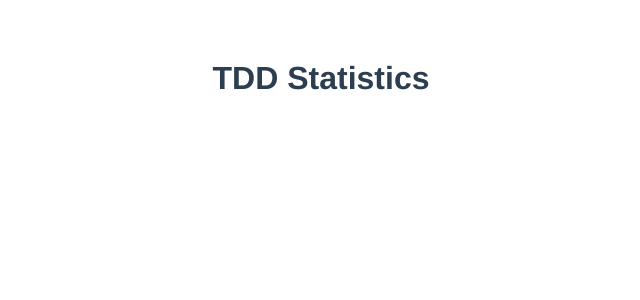
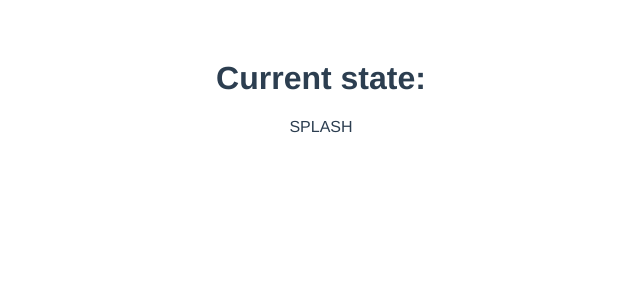
Before and after one commit to ProAgileAB/TDDStats, a Vue app: page / in a window 1280 px wide. Shown: the top 300 px of the page, without its empty margins (319-959 px from the left). Built offline with nearby package versions, Linux system fonts and the light colour scheme.

Commit message:
Start implementing Pages component

```diff
--- a/src/App.vue
+++ b/src/App.vue
@@ -1,16 +1,16 @@
 <template>
   <div id="app">
-    <HelloWorld msg="TDD Statistics"/>
+    <Pages msg="TDD Statistics"/>
   </div>
 </template>
 
 <script>
-import HelloWorld from './components/HelloWorld.vue'
+import Pages from './components/Pages.vue'
 
 export default {
   name: 'App',
   components: {
-    HelloWorld
+    Pages
   }
 }
 </script>
--- a/src/components/HelloWorld.vue
+++ /dev/null
@@ -1,32 +0,0 @@
-<template>
-  <div class="hello">
-    <h1>{{ msg }}</h1>
-  </div>
-</template>
-
-<script>
-export default {
-  name: 'HelloWorld',
-  props: {
-    msg: String
-  }
-}
-</script>
-
-<!-- Add "scoped" attribute to limit CSS to this component only -->
-<style scoped>
-h3 {
-  margin: 40px 0 0;
-}
-ul {
-  list-style-type: none;
-  padding: 0;
-}
-li {
-  display: inline-block;
-  margin: 0 10px;
-}
-a {
-  color: #42b983;
-}
-</style>
--- /dev/null
+++ b/src/components/Pages.js
@@ -0,0 +1,12 @@
+import { shallowMount } from '@vue/test-utils'
+import Pages from '@/components/Pages.vue'
+
+describe('Pages.vue', () => {
+  it('starts in SPLASH state', () => {
+    const state = 'SPLASH'
+    const wrapper = shallowMount(Pages, {
+      propsData: { msg }
+    })
+    expect(wrapper.text()).toMatch(msg)
+  })
+})
--- /dev/null
+++ b/src/components/Pages.vue
@@ -0,0 +1,41 @@
+<template>
+  <div>
+    <h1>Current state:</h1>
+    <p>{{ state }}</p>
+    <!--  <Session v-if="state === SESSION"/>-->
+    <!--  <Result v-if="state === RESULT"/>-->
+    <!--  <Splash v-if="state === SPLASH"/>-->
+  </div>
+</template>
+
+<script>
+const SPLASH = "SPLASH"
+// const SESSION = "SESSION"
+// const RESULT = "RESULT"
+
+export default {
+  name: 'Pages',
+  data: function() {
+    return {
+      state: SPLASH
+    }
+  }
+}
+</script>
+
+<style scoped>
+h3 {
+  margin: 40px 0 0;
+}
+ul {
+  list-style-type: none;
+  padding: 0;
+}
+li {
+  display: inline-block;
+  margin: 0 10px;
+}
+a {
+  color: #42b983;
+}
+</style>
```
Also changed, not shown: 1 other file (tests, documents, lock files or other folders).
